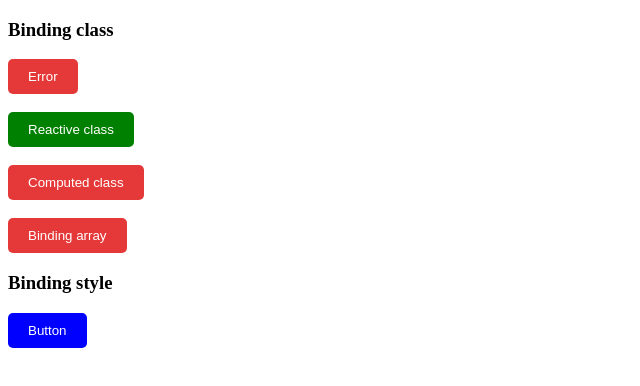
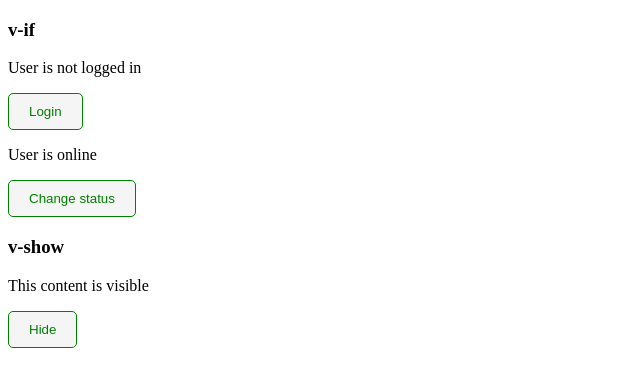
Before and after one commit to lyhuynhnhu/vue-basic, a Vue app: page / in a window 1280 px wide. Shown: the top 386 px of the page, without its empty margins (0-640 px from the left). Built offline with nearby package versions, Linux system fonts and the light colour scheme.

Commit message:
conditional rendering

```diff
--- a/src/App.vue
+++ b/src/App.vue
@@ -1,62 +1,45 @@
 <script setup>
-import { computed, reactive, ref } from 'vue'
+import { ref } from 'vue'
 
-const isActive = ref(false)
-const hasError = ref(true)
-const background = ref('blue')
+const isLoggedIn = ref(false)
 
-const classObj = reactive({
-  active: true,
-  'has-error': false,
-})
+const toggle = () => (isLoggedIn.value = !isLoggedIn.value)
 
-const stylesObj = reactive({
-  color: '#fff',
-  cursor: 'pointer',
-})
+const status = ref('online')
 
-const comptedClass = computed(() => ({
-  active: isActive.value && !hasError.value,
-  'has-error': hasError.value,
-}))
+const changeStatus = () => {
+  if (status.value === 'online') {
+    status.value = 'busy'
+  } else if (status.value === 'busy') {
+    status.value = 'offline'
+  } else if (status.value === 'offline') {
+    status.value = 'online'
+  } else {
+    status.value = 'unknown'
+  }
+}
 
-const changeStatus = () => (hasError.value = !hasError.value)
+const isShow = ref(true)
+
+const toggleShow = () => (isShow.value = !isShow.value)
 </script>
 
 <template>
-  <h3>Binding class</h3>
+  <h3>v-if</h3>
 
-  <button class="button" :class="{ active: isActive, 'has-error': hasError }">
-    {{ hasError ? 'Error' : 'Normal' }}
-  </button>
-  <br /><br />
-  <button class="button" :class="classObj">Reactive class</button>
-  <br /><br />
-  <button class="button" :class="comptedClass">Computed class</button>
-  <br /><br />
-  <button
-    @click="changeStatus"
-    class="button"
-    :class="[isActive ? 'active' : '', { 'has-error': hasError }]"
-  >
-    Binding array
-  </button>
+  <p v-if="isLoggedIn">User is logged in</p>
+  <p v-else>User is not logged in</p>
+  <button @click="toggle" class="button">{{ isLoggedIn ? 'Logout' : 'Login' }}</button>
 
-  <h3>Binding style</h3>
+  <p v-if="status === 'online'">User is online</p>
+  <p v-else-if="status === 'busy'">User is busy</p>
+  <p v-else-if="status === 'offline'">User is offline</p>
+  <p v-else>User status is unknown</p>
+  <button @click="changeStatus" class="button">Change status</button>
 
-  <button
-    :style="[
-      {
-        padding: '10px 20px',
-        border: 'none',
-        borderRadius: '5px',
-        background,
-      },
-      stylesObj,
-    ]"
-  >
-    Button
-  </button>
+  <h3>v-show</h3>
+  <p v-show="isShow">This content is visible</p>
+  <button @click="toggleShow" class="button">{{ isShow ? 'Hide' : 'Show' }}</button>
 </template>
 
 <style>
@@ -68,22 +51,4 @@ const changeStatus = () => (hasError.value = !hasError.value)
   border-radius: 5px;
   cursor: pointer;
 }
-
-.active {
-  border: none;
-  background: green;
-  color: #fff;
-  &:hover {
-    background: darkgreen;
-  }
-}
-
-.has-error {
-  border: none;
-  background: rgb(229, 57, 57);
-  color: #fff;
-  &:hover {
-    background: rgb(196, 31, 31);
-  }
-}
 </style>
```
Also changed, not shown: 1 other file (tests, documents, lock files or other folders).
